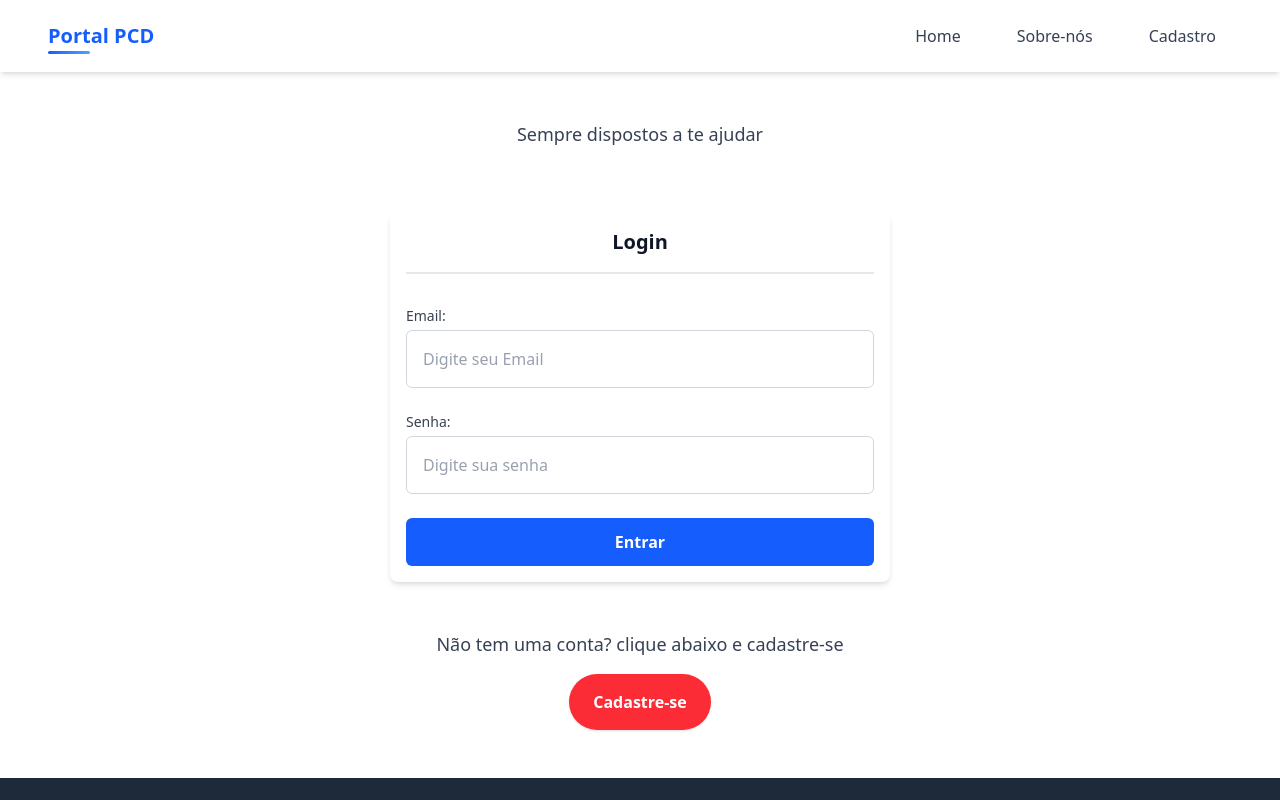
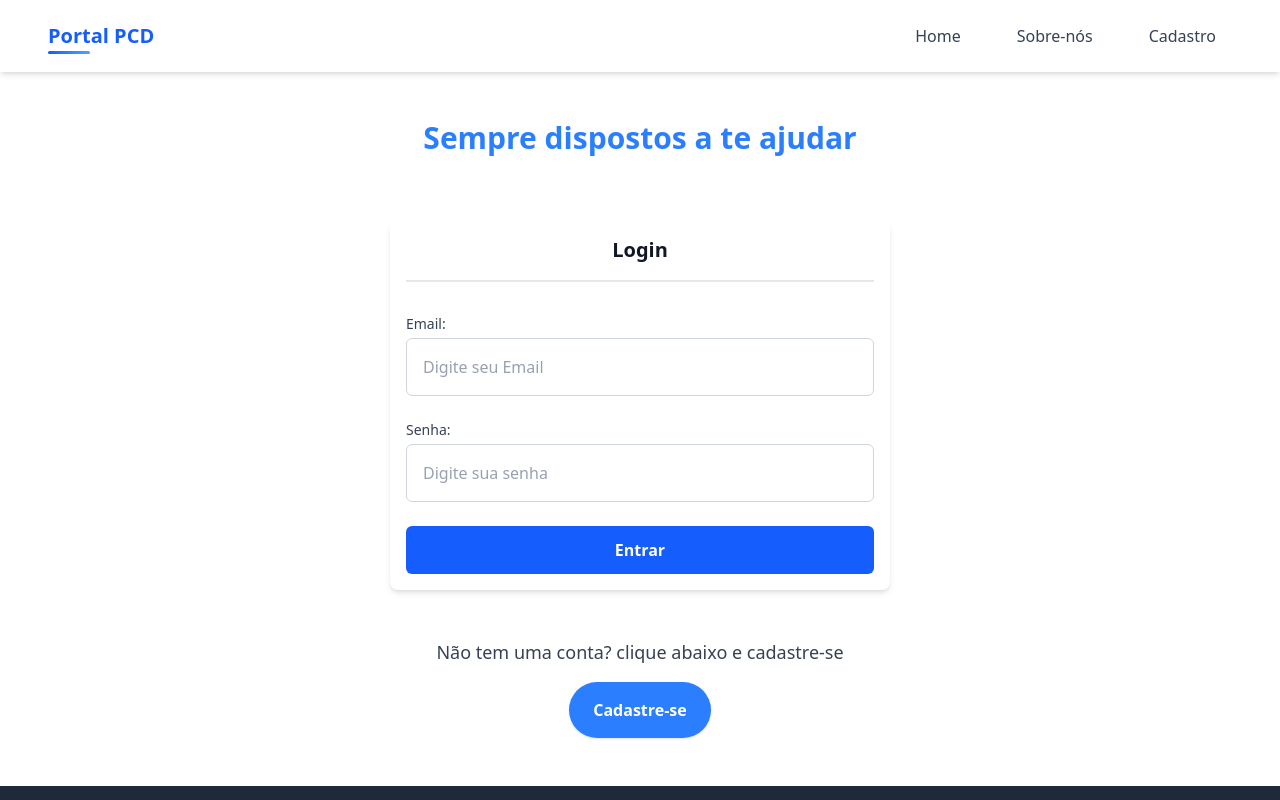
Before and after one commit to caiolucasxz55/react1alura, a Next.js app: page / in a window 1280 px wide. Shown: the top 800 px of the page. Built offline with nearby package versions, Linux system fonts and the light colour scheme.

Commit message:
refactor: reestilizando as cores de alguns textos

```diff
--- a/src/app/about/page.tsx
+++ b/src/app/about/page.tsx
@@ -1,7 +1,7 @@
 const AboutPage = () => {
   return (
     <div className="container mx-auto px-4 py-8 flex flex-col items-center">
-      <h1 className="text-2xl font-bold text-center mb-8">Sobre Nós</h1>
+      <h1 className="text-2xl text-blue-500 font-bold text-center mb-4">Sobre Nós</h1>
       <div className="max-w-3xl mx-auto bg-white rounded-lg shadow-md p-10">
         <p className="text-gray-700 leading-relaxed text-center mx-auto">
           Bem-vindo ao Portal PCD, um espaço dedicado a oferecer informações e serviços essenciais
--- a/src/components/Corpo/Corpo.tsx
+++ b/src/components/Corpo/Corpo.tsx
@@ -11,7 +11,7 @@ export default function Corpo(props: CorpoProps) {
   return (
     <section className="max-w-[1100px] mx-auto mt-12 mb-12 px-4 md:px-6 flex flex-col gap-6 items-center">
       <div className="w-full">
-        <p className="text-lg text-gray-700 mb-4 text-center">{props.mensagem}</p>
+        <p className="text-4xl md:text-3xl text-blue-500 mb-4 font-extrabold text-center">{props.mensagem}</p>
       </div>
       <div className="w-full flex flex-col items-center mt-6">
         <Form />
@@ -19,7 +19,7 @@ export default function Corpo(props: CorpoProps) {
       <div className="w-full flex flex-col items-center mt-6">
         <p className="text-lg text-gray-700 mb-4 text-center">{props.callToAction}</p>
         <Link
-          className="inline-block bg-red-500 text-white font-semibold py-4 px-6 rounded-full transition-all duration-300 ease-in-out shadow-sm hover:bg-red-600 hover:shadow-md hover:transform hover:-translate-y-0.5"
+          className="inline-block bg-blue-500 text-white font-semibold py-4 px-6 rounded-full transition-all duration-300 ease-in-out shadow-sm hover:bg-blue-600 hover:shadow-md hover:transform hover:-translate-y-0.5"
           href={props.linkUrl}
         >
           {props.linkTexto}
```
Also changed, not shown: src/app/page.tsx (line endings or trailing spaces).
